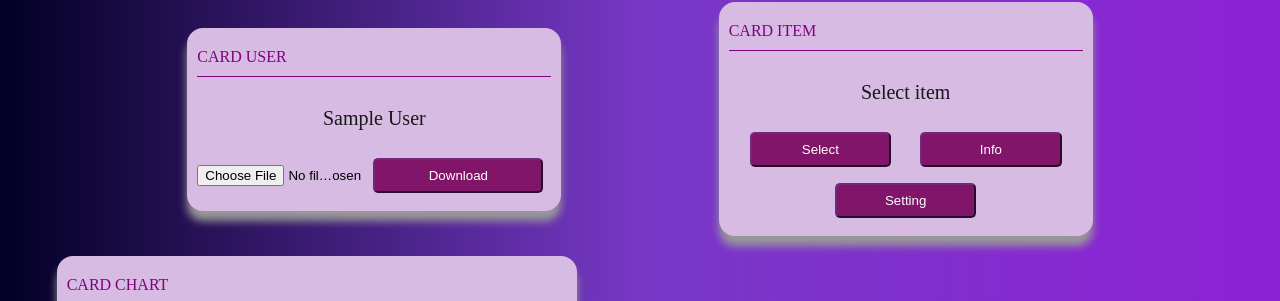
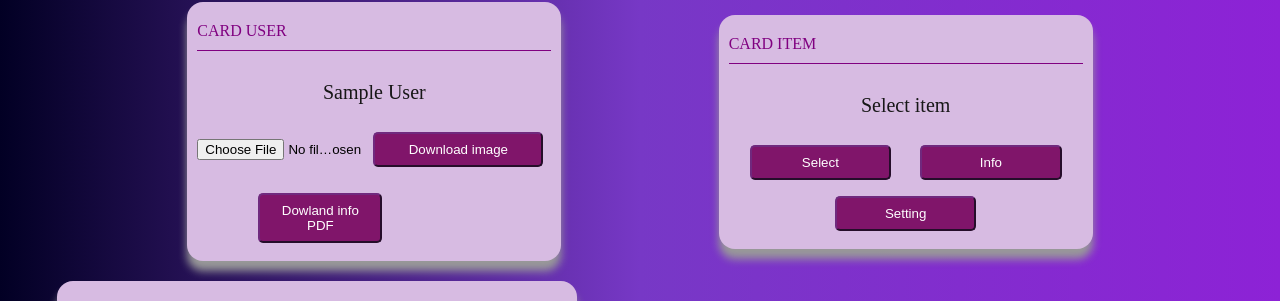
Before and after one commit to Wlad2000/TestCard-client, a React (Create React App) app: page / in a window 1280 px wide. Shown: the part 108-409 px from the top of the page. Built offline with nearby package versions, Linux system fonts and the light colour scheme; no server answers; sample sign-in values are in the browser's storage.

Commit message:
addGetPdfUser

```diff
--- a/src/jsx/CardUser.jsx
+++ b/src/jsx/CardUser.jsx
@@ -47,6 +47,24 @@ const CardUser = (props) => {
     };
 
 
+    const handleGetUserPdf = () => {
+
+        socket.emit('getUserDataPDF', userId);
+        socket.on('pdfGenerated', (pdfPath) => {
+        const blob = new Blob([pdfPath], { type: 'application/pdf' });
+        const url = window.URL.createObjectURL(blob);
+        const link = document.createElement('a');
+        link.href = url;
+        link.setAttribute('download', `user_${userId}.pdf`);
+        document.body.appendChild(link);
+        link.click();
+        URL.revokeObjectURL(url);
+      });
+    };
+
+
+
+
 
   return (
     <Card title="CARD USER">
@@ -82,10 +100,11 @@ const CardUser = (props) => {
             margin = "0.5rem 0.5rem"
             cursor = "pointer"
             onClick={handleUpload}
-            text = "Download"
+            text = "Download image"
         />
+
     </Rectangle>
-      {currentUser.accessLevel === 2 &&
+
             <Rectangle
             display = "flex"
             justifyContent = "space-between"
@@ -93,6 +112,21 @@ const CardUser = (props) => {
             width = "70%"
           >
 
+        <Button
+            textAlign = "center"
+            width = "50%"
+            borderRadius = "5px"
+            padding = "0.5rem 1rem"
+            borderColor = "#70297e"
+            backgroundColor = "#80156a"
+            color = "white"
+            textDecoration = "none"
+            margin = "0.5rem 0.5rem"
+            cursor = "pointer"
+            onClick={handleGetUserPdf}
+            text = "Dowland info PDF"
+        />
+            {currentUser.accessLevel === 2 &&
                <Button
               textAlign = "center"
               width = "90%"
@@ -107,8 +141,9 @@ const CardUser = (props) => {
               text = {t("card.settingBtn2")}
               onClick={handleSettingUsers}
         />
+            }
           </Rectangle>
-        }
+
           <ModalSettingUsers  opened={showPopupSettingUsers} close={() => setShowPopupSettingUsers(false)}/>
     </Card>
   )
```
